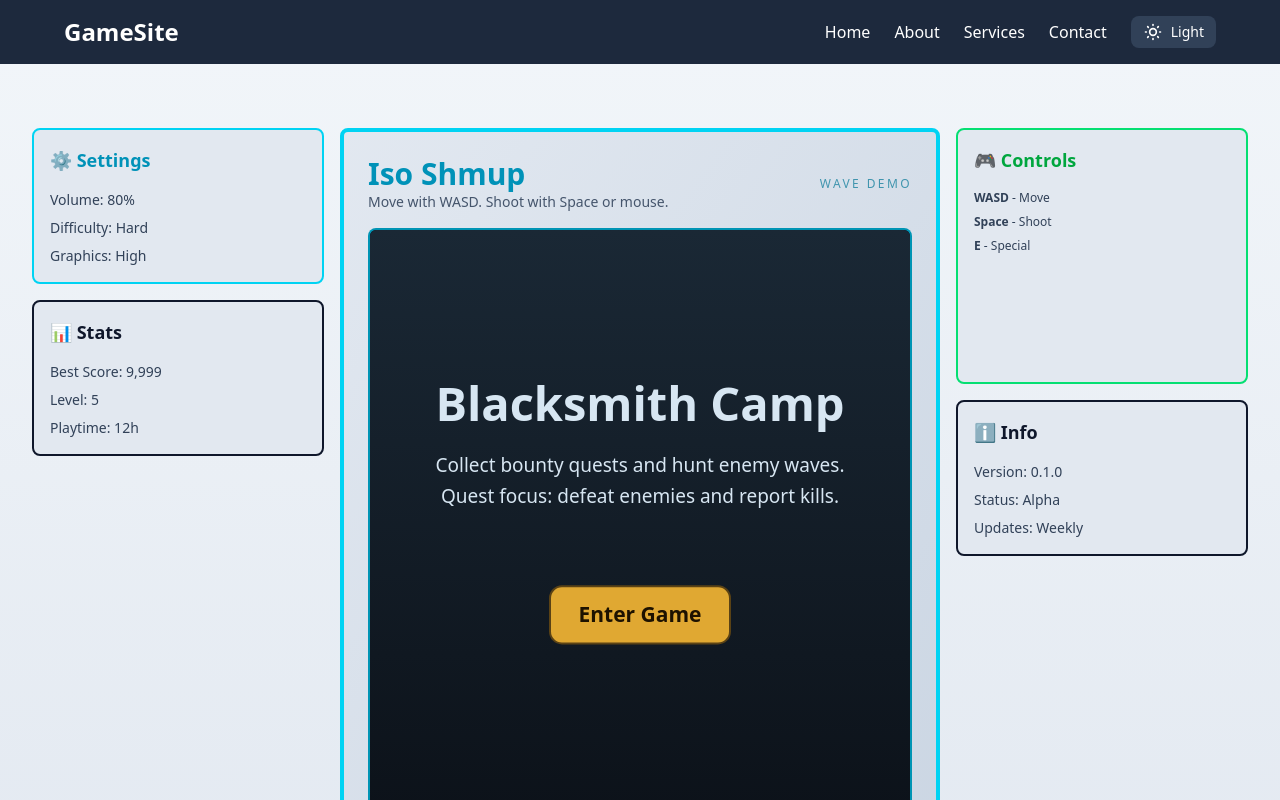
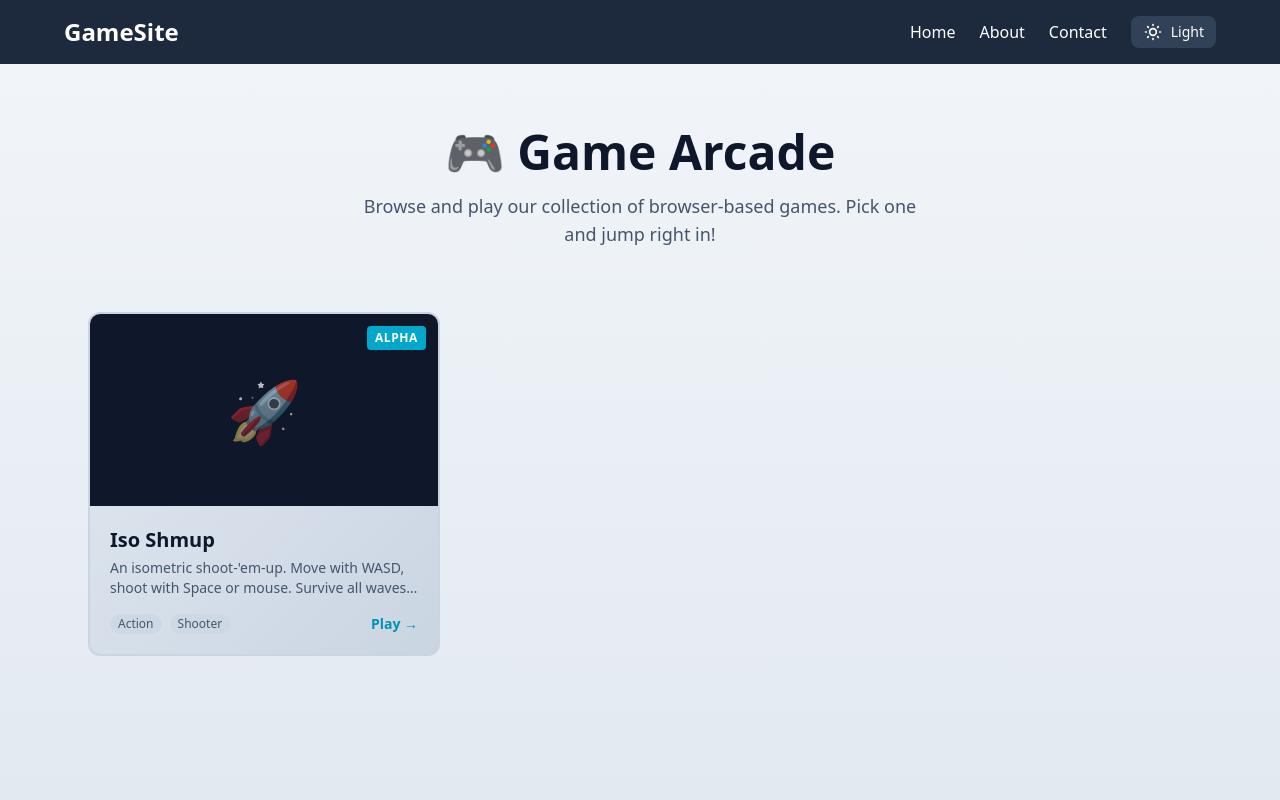
Before and after one commit to My-kull/WebProject, a React (Vite) app in the folder WebProject/: page / in a window 1280 px wide. Shown: the top 800 px of the page. Built offline with nearby package versions, Linux system fonts and the light colour scheme.

Commit message:
Front page done

```diff
--- a/WebProject/src/App.jsx
+++ b/WebProject/src/App.jsx
@@ -1,14 +1,26 @@
+import { useState } from "react";
 import Header from "./components/header";
+import HomePage from "./components/HomePage";
 import Dashboard from "./components/Dashboard";
 import { ThemeProvider } from "./context/ThemeContext";
 import "./App.css";
 
 function App() {
+  const [currentGame, setCurrentGame] = useState(null);
+
   return (
     <ThemeProvider>
       <div className="min-h-screen bg-white dark:bg-slate-900 text-slate-900 dark:text-white transition-colors">
-        <Header className="sticky top-0 z-10 w-full" />
-        <Dashboard />
+        <Header
+          className="sticky top-0 z-10 w-full"
+          onNavigateHome={() => setCurrentGame(null)}
+          showBack={!!currentGame}
+        />
+        {currentGame ? (
+          <Dashboard />
+        ) : (
+          <HomePage onSelectGame={(id) => setCurrentGame(id)} />
+        )}
       </div>
     </ThemeProvider>
   );
--- /dev/null
+++ b/WebProject/src/components/GameCard.jsx
@@ -0,0 +1,53 @@
+const GameCard = ({ game, onPlay }) => {
+  return (
+    <div
+      className="group relative bg-gradient-to-br from-slate-200 to-slate-300 dark:from-slate-800 dark:to-slate-900 border-2 border-slate-300 dark:border-slate-700 rounded-xl overflow-hidden transition-all duration-300 hover:border-cyan-400 hover:shadow-lg hover:shadow-cyan-500/20 hover:-translate-y-1 cursor-pointer"
+      onClick={() => onPlay(game.id)}
+    >
+      {/* Thumbnail */}
+      <div className="relative h-48 bg-slate-900 flex items-center justify-center overflow-hidden">
+        <span className="text-6xl">{game.icon}</span>
+        <div className="absolute inset-0 bg-gradient-to-t from-slate-900/80 to-transparent" />
+        {game.tag && (
+          <span className="absolute top-3 right-3 text-xs font-semibold uppercase tracking-wider bg-cyan-500/90 text-white px-2 py-1 rounded">
+            {game.tag}
+          </span>
+        )}
+      </div>
+
+      {/* Info */}
+      <div className="p-5">
+        <h3 className="text-xl font-bold text-slate-900 dark:text-white mb-1 group-hover:text-cyan-500 transition-colors">
+          {game.title}
+        </h3>
+        <p className="text-sm text-slate-600 dark:text-slate-400 mb-4 line-clamp-2">
+          {game.description}
+        </p>
+
+        <div className="flex items-center justify-between">
+          <div className="flex gap-2">
+            {game.tags?.map((t) => (
+              <span
+                key={t}
+                className="text-xs bg-slate-300/60 dark:bg-slate-700/60 text-slate-600 dark:text-slate-300 px-2 py-0.5 rounded-full"
+              >
+                {t}
+              </span>
+            ))}
+          </div>
+          <button
+            className="text-sm font-semibold text-cyan-600 dark:text-cyan-400 group-hover:text-cyan-400 transition-colors"
+            onClick={(e) => {
+              e.stopPropagation();
+              onPlay(game.id);
+            }}
+          >
+            Play →
+          </button>
+        </div>
+      </div>
+    </div>
+  );
+};
+
+export default GameCard;
--- /dev/null
+++ b/WebProject/src/components/HomePage.jsx
@@ -0,0 +1,47 @@
+import GameCard from "./GameCard";
+
+const games = [
+  {
+    id: "iso-shmup",
+    title: "Iso Shmup",
+    description:
+      "An isometric shoot-'em-up. Move with WASD, shoot with Space or mouse. Survive all waves to win!",
+    icon: "🚀",
+    tag: "Alpha",
+    tags: ["Action", "Shooter"],
+  },
+];
+
+const HomePage = ({ onSelectGame }) => {
+  return (
+    <div className="min-h-screen bg-gradient-to-b from-slate-100 to-slate-200 dark:from-slate-900 dark:to-slate-800 transition-colors">
+      {/* Hero */}
+      <section className="text-center py-16 px-4">
+        <h2 className="text-5xl font-extrabold text-slate-900 dark:text-white mb-4">
+          🎮 Game Arcade
+        </h2>
+        <p className="text-lg text-slate-600 dark:text-slate-400 max-w-xl mx-auto">
+          Browse and play our collection of browser-based games. Pick one and
+          jump right in!
+        </p>
+      </section>
+
+      {/* Game Grid */}
+      <section className="max-w-6xl mx-auto px-6 pb-16">
+        <div className="grid gap-6 sm:grid-cols-2 lg:grid-cols-3">
+          {games.map((game) => (
+            <GameCard key={game.id} game={game} onPlay={onSelectGame} />
+          ))}
+        </div>
+
+        {games.length === 0 && (
+          <p className="text-center text-slate-500 dark:text-slate-400 mt-12">
+            No games available yet. Check back soon!
+          </p>
+        )}
+      </section>
+    </div>
+  );
+};
+
+export default HomePage;
--- a/WebProject/src/components/header.jsx
+++ b/WebProject/src/components/header.jsx
@@ -1,17 +1,35 @@
 import ThemeToggle from "./ThemeToggle";
 
-const Header = ({ className }) => {
+const Header = ({ className, onNavigateHome, showBack }) => {
   return (
     <header className={`bg-slate-800 text-white px-6 py-4 ${className || ""}`}>
       <div className="max-w-6xl mx-auto flex items-center justify-between">
-        <h1 className="text-2xl font-bold">GameSite</h1>
+        <div className="flex items-center gap-4">
+          {showBack && (
+            <button
+              onClick={onNavigateHome}
+              className="text-sm text-cyan-400 hover:text-cyan-300 transition-colors"
+            >
+              ← Back
+            </button>
+          )}
+          <h1
+            className="text-2xl font-bold cursor-pointer hover:text-cyan-400 transition-colors"
+            onClick={onNavigateHome}
+          >
+            GameSite
+          </h1>
+        </div>
 
         <nav>
           <ul className="flex items-center gap-6">
             <li>
-              <a href="/" className="hover:text-slate-300 transition-colors">
+              <button
+                onClick={onNavigateHome}
+                className="hover:text-slate-300 transition-colors"
+              >
                 Home
-              </a>
+              </button>
             </li>
             <li>
               <a
@@ -19,14 +37,6 @@ const Header = ({ className }) => {
                 className="hover:text-slate-300 transition-colors"
               >
                 About
-              </a>
-            </li>
-            <li>
-              <a
-                href="/services"
-                className="hover:text-slate-300 transition-colors"
-              >
-                Services
               </a>
             </li>
             <li>
```
